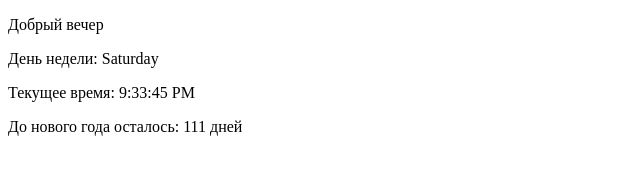
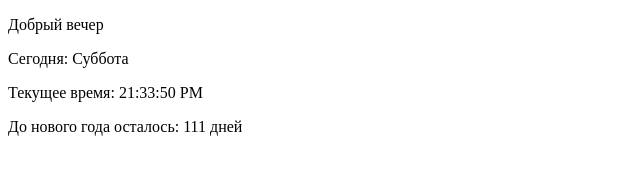
Before and after one commit to StarovIvan/learn_JS, a plain HTML site: page timer/нг/index.html in a window 1280 px wide. Shown: the full height of the page, 0-640 px from the left. Drawn offline with Linux system fonts and the light colour scheme.

Commit message:
переписал код из статики в динамику "вывод времени в реальном времени"

```diff
--- a/timer/script/script.js
+++ b/timer/script/script.js
@@ -53,6 +53,6 @@ window.addEventListener('DOMContentLoaded', function(){
 
                 }
 
-    }, 1000);
+        }, 1000);
 
 });
--- a/timer/нг/index.html
+++ b/timer/нг/index.html
@@ -7,8 +7,11 @@
     <title>Document</title>
 </head>
 <body>
+    <p class="times_of_day"></span></p>
+    <p class="day_of_week"></span></p>
+    <p class="current_time"></span></p>
+    <p class="time_new_year"></p>
 
     <script src="script.js"></script>
-
 </body>
 </html>
--- a/timer/нг/script.js
+++ b/timer/нг/script.js
@@ -1,35 +1,57 @@
 'use strict';
 
-const date = new Date();
-const week = ['Sunday', 'Monday', 'Tuesday', 'Wednesday', 'Thursday', 'Friday', 'Saturday'];
-const hours = date.getHours();
-const day = date.getDay();
-const time = date.toLocaleTimeString();
+const timesOfDay = document.querySelector('.times_of_day'),
+    dayOfWeek = document.querySelector('.day_of_week'),
+    currentTime = document.querySelector('.current_time'),
+    timeNewYear = document.querySelector('.time_new_year'),
+    week = ['Воскресенье' , 'Понедельник', 'Вторник', 'Среда', 'Четверг', 'Пятница', 'Суббота'],
+    newYear = Date.parse('1 January 2022'),
+    now = Date.now();
 
-let timesOfDay = function(){
-    const createElem = document.createElement('div');
-    const newYear = Date.parse('1 January 2022');
-    let now = Date.now();
-    let daysLeft = Math.floor(((((newYear - now) / 1000) / 60) / 60) / 24);
+    let time = setInterval(function() {
+        let date = new Date(),
+            hours = date.getHours(),
+            minutes = date.getMinutes(),
+            seconds = date.getSeconds(),
+            day = date.getDay();
 
-    let timeDay = function (){
-        if(hours > 6 && hours < 11){
-            return 'Доброе утро';
-        } else if(hours > 11 && hours < 17){
-            return 'Добрый день';
-        } else if(hours > 17 && hours < 22){
-            return 'Добрый вечер';
-        } else{
-            return 'Доброй ночи';
-        }
-    };
-console.log(timeDay());
-    createElem.innerHTML = `<p>${timeDay()}</p>
-        <p>День недели: ${week[day]}</p>
-        <p>Текущее время: ${time}</p>
-        <p>До нового года осталось: ${daysLeft} дней</p>`;
 
-    document.body.append(createElem);
-};
+            let timeDay = function (){
+                let timesOfDay = '';
+                if(hours > 6 && hours < 10){
+                    timesOfDay = 'Доброе утро';
+                    return timesOfDay;
+                } else if(hours > 10 && hours < 18){
+                    timesOfDay = 'Добрый день';
+                    return timesOfDay;
+                } else if(hours > 18 && hours < 22){
+                    timesOfDay = 'Добрый вечер';
+                    return timesOfDay;
+                } else {
+                    timesOfDay = 'Доброй ночи';
+                    return timesOfDay;
+                }
+            };
 
-timesOfDay();
+            let getDayOfNewYear = ()=> {
+                let daysLeft = Math.floor(((((newYear - now) / 1000) / 60) / 60) / 24);
+                return daysLeft;
+            };
+
+            if(seconds < 10){
+                seconds = '0' + seconds ;
+            }
+            if(minutes < 10){
+                minutes = '0' + minutes ;
+            }
+            if(hours < 10){
+                hours = '0' + hours ;
+            }
+
+
+
+        timesOfDay.innerHTML = timeDay();
+        dayOfWeek.innerHTML =  `Сегодня: ${week[day]}`;
+        currentTime.innerHTML = (`Текущее время: ${hours}:${minutes}:${seconds} PM`);
+        timeNewYear.innerHTML = `До нового года осталось: ${getDayOfNewYear()} дней`;
+      }, 1000);
```
